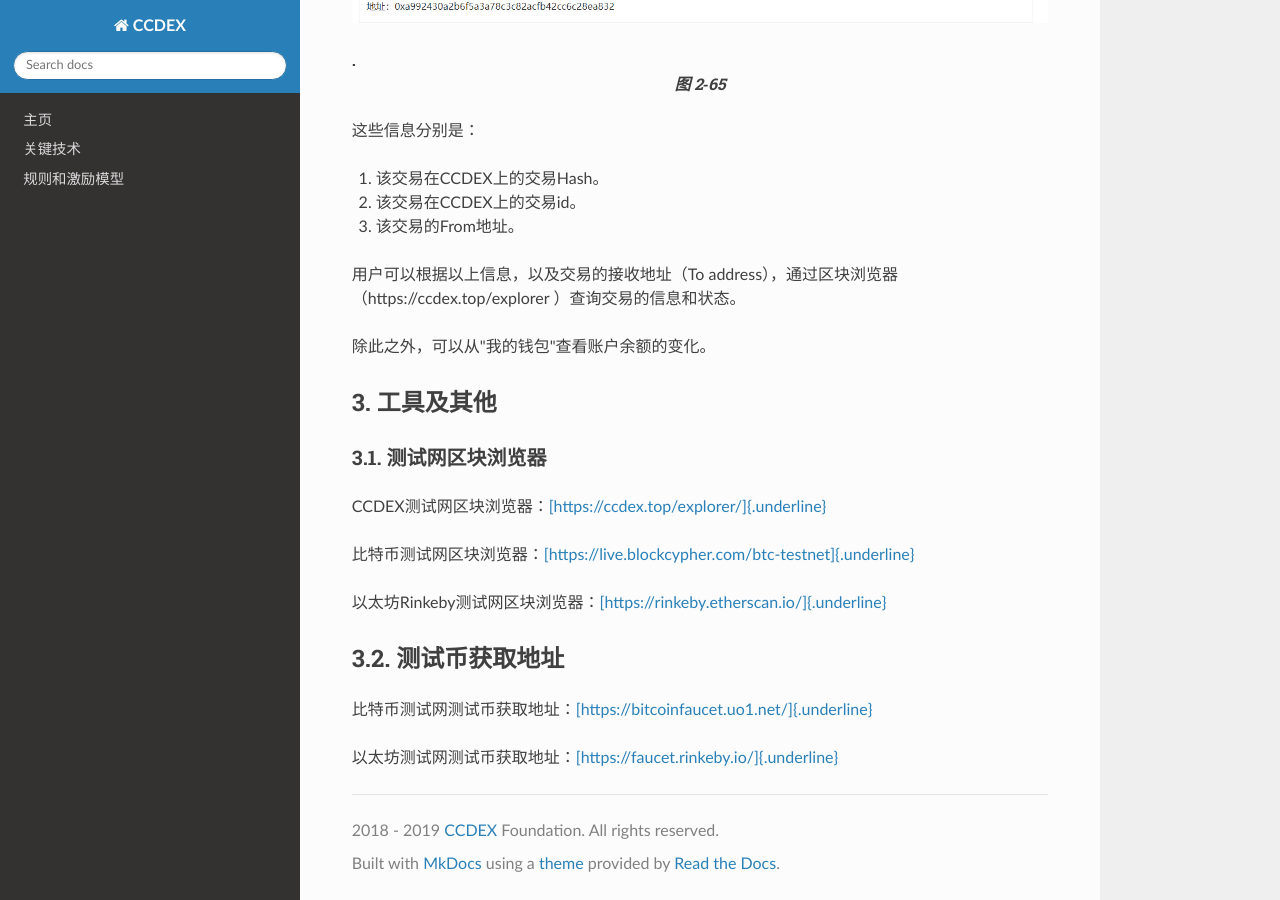
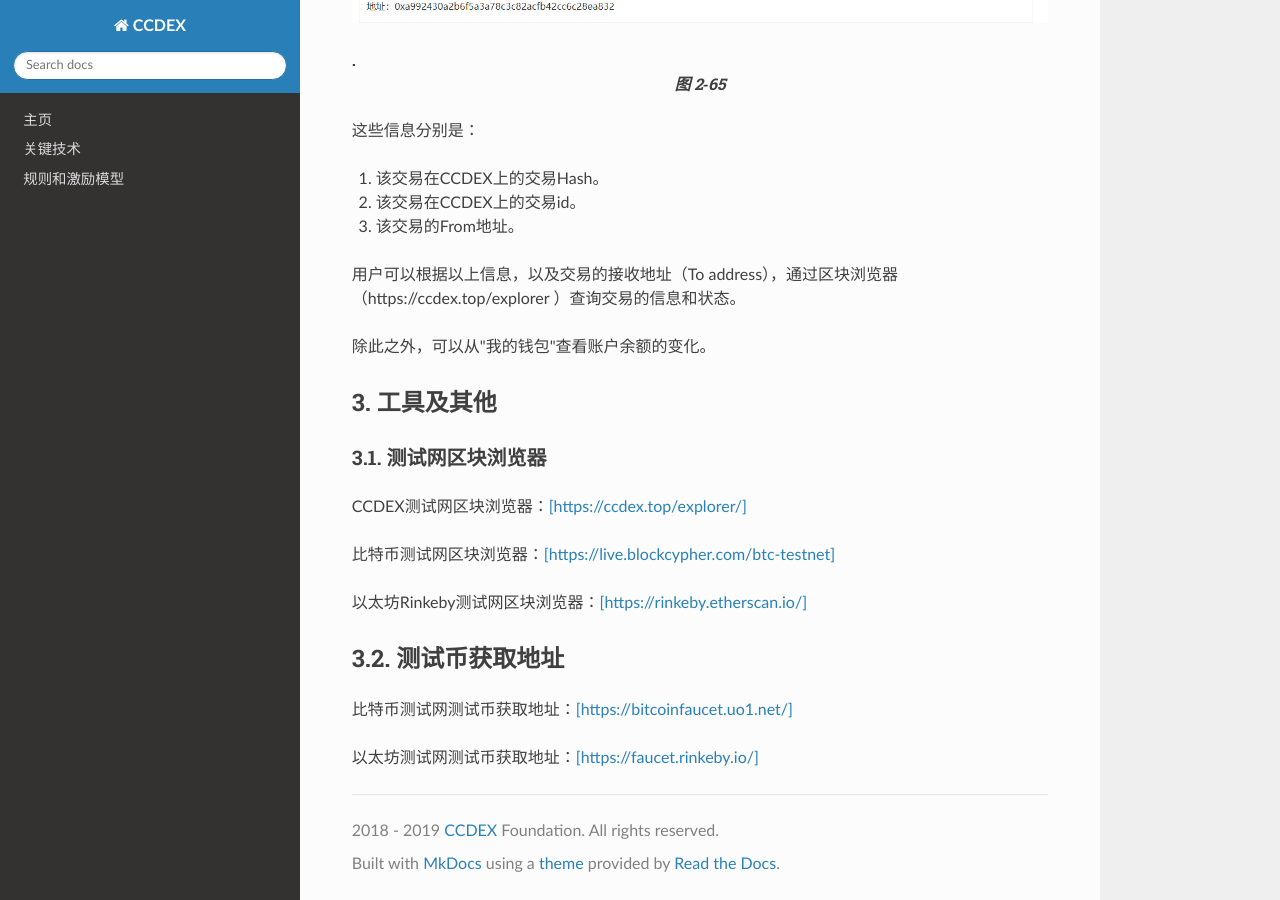
Before and after one commit to ccdex/cc-wiki, an MkDocs documentation site: the page built from docs/zh_CN/docs/Wallet_Manual_zh_CN.md, in a window 1280 px wide and 900 px high, scrolled down 40904 px. Built offline with MkDocs 1.6.1, drawn with Linux system fonts in a browser that asks for light colours; nearby versions of some CDN libraries; part of the change alters nothing that is shown.

Commit message:
Update Wallet_Manual_zh_CN.md

```diff
--- a/docs/zh_CN/docs/Wallet_Manual_zh_CN.md
+++ b/docs/zh_CN/docs/Wallet_Manual_zh_CN.md
@@ -825,15 +825,14 @@ CCDEX钱包会查询向充值地址的成功交易。查询到的新交易将显
 
 ### 3.1. 测试网区块浏览器
 
-CCDEX测试网区块浏览器：[[https://ccdex.top/explorer/]{.underline}](https://ccdex.top/explorer/)
+CCDEX测试网区块浏览器：[[https://ccdex.top/explorer/]](https://ccdex.top/explorer/)
 
-比特币测试网区块浏览器：[[https://live.blockcypher.com/btc-testnet]{.underline}](https://live.blockcypher.com/btc-testnet)
+比特币测试网区块浏览器：[[https://live.blockcypher.com/btc-testnet]](https://live.blockcypher.com/btc-testnet)
 
-以太坊Rinkeby测试网区块浏览器：[[https://rinkeby.etherscan.io/]{.underline}](https://rinkeby.etherscan.io/)
+以太坊Rinkeby测试网区块浏览器：[[https://rinkeby.etherscan.io/]](https://rinkeby.etherscan.io/)
 
-3.2. 测试币获取地址
--------------------
+## 3.2. 测试币获取地址
 
-比特币测试网测试币获取地址：[[https://bitcoinfaucet.uo1.net/]{.underline}](https://bitcoinfaucet.uo1.net/)
+比特币测试网测试币获取地址：[[https://bitcoinfaucet.uo1.net/]](https://bitcoinfaucet.uo1.net/)
 
-以太坊测试网测试币获取地址：[[https://faucet.rinkeby.io/]{.underline}](https://faucet.rinkeby.io/)
+以太坊测试网测试币获取地址：[[https://faucet.rinkeby.io/]](https://faucet.rinkeby.io/)
```
